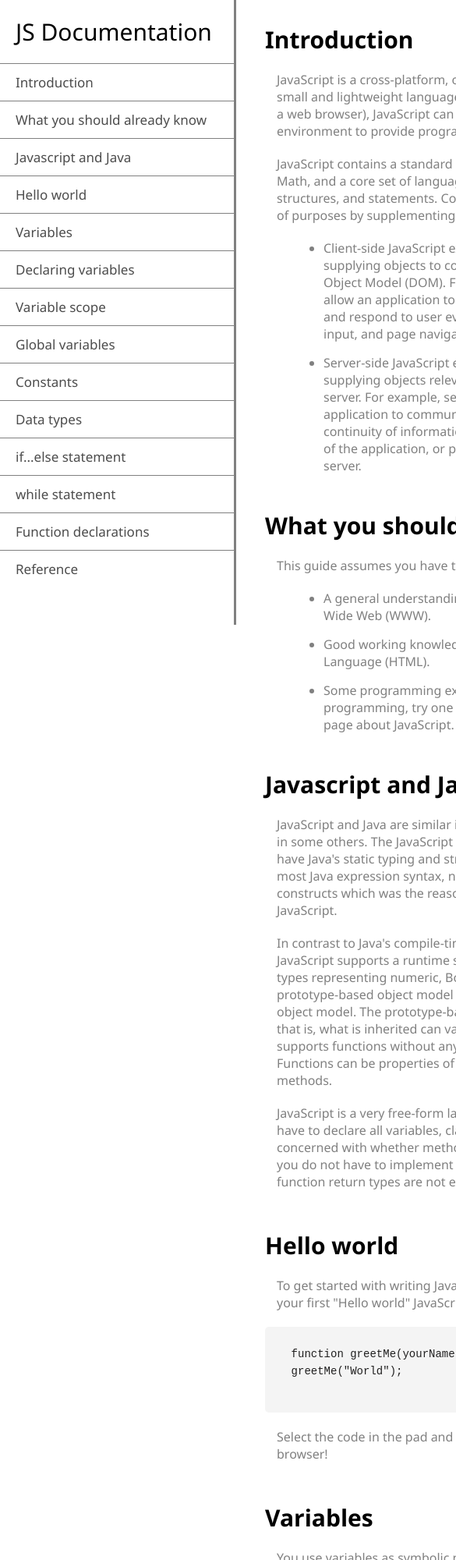
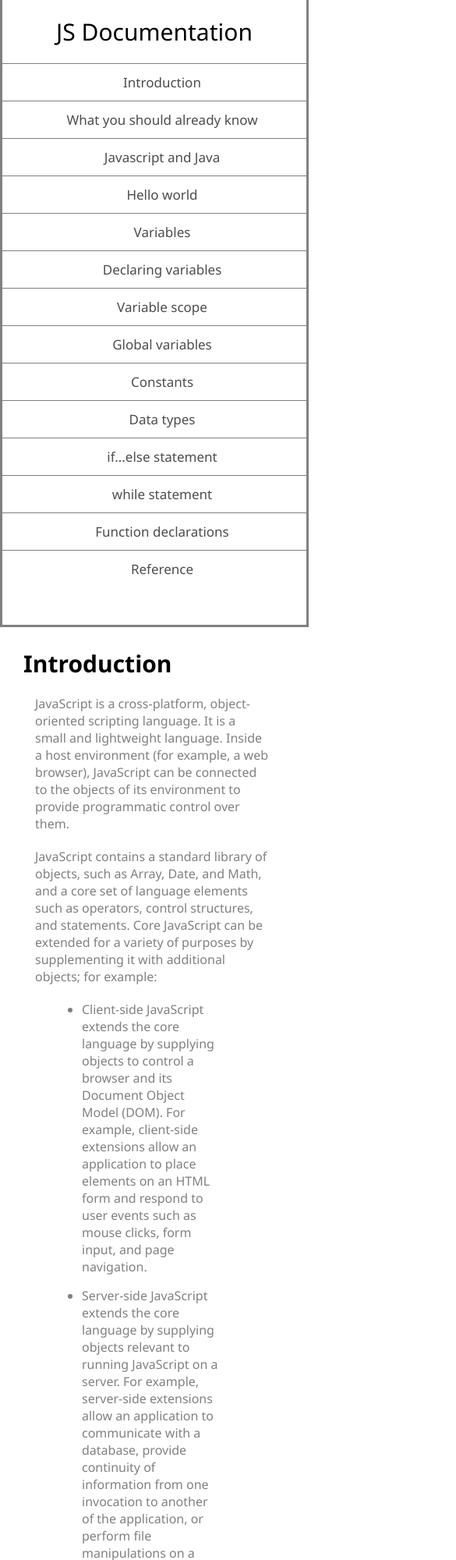
Before and after one commit to hsumit263/Technical-Doc-Page, a plain HTML site: page index.html in a window 390 px wide. Shown: the top 2000 px of the page at 78% size, 585 px wide, since content can reach past the window. Drawn offline with Linux system fonts and the light colour scheme.

Commit message:
Added media query

```diff
--- a/styles.css
+++ b/styles.css
@@ -90,3 +90,34 @@ code {
     margin: 0;
     /* border: 1px solid black; */
 }
+
+@media screen and (max-width:768px) {
+
+    #navbar{
+        border-left: 3px solid grey;
+        border-bottom: 3px solid grey;
+        position:absolute;
+        top:0px;
+        width: 100%;
+        text-align: center;
+    }
+
+    main{
+        position: absolute;
+        top: 800px;
+        /* border: 2px solid black; */
+
+    }
+
+    #main-doc{
+        margin: 0;
+        width: 100%;
+
+    }
+
+    pre,code{
+        width: 100%;
+        font-size: 10px;
+
+    }
+}
```
